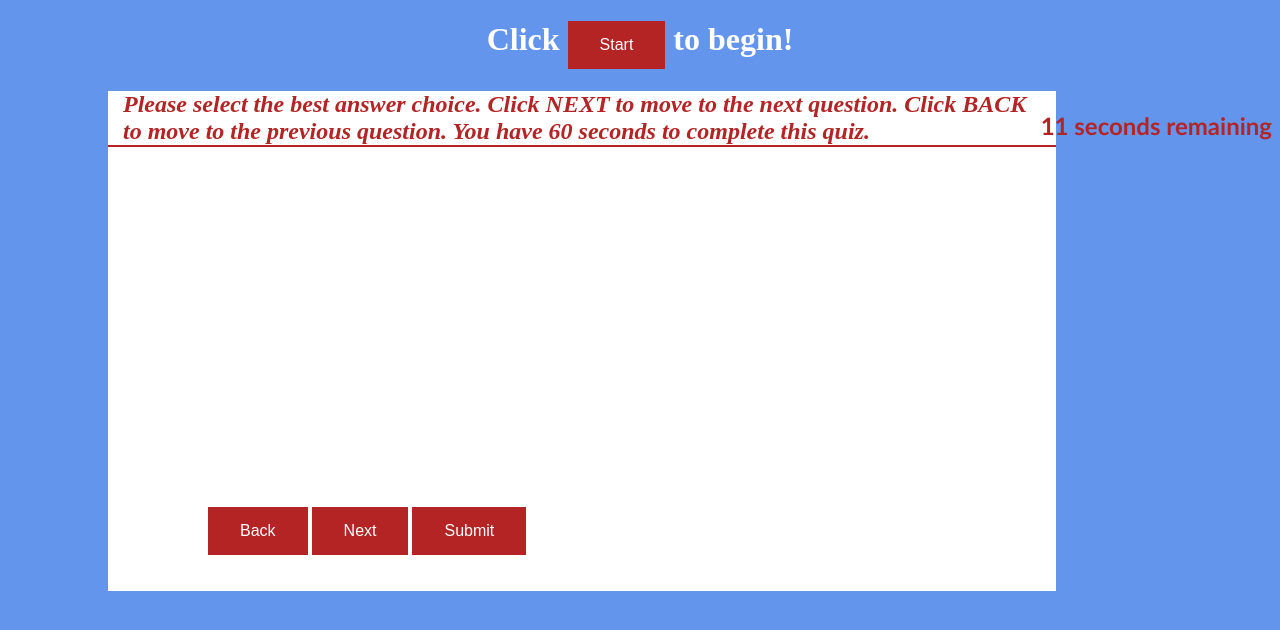
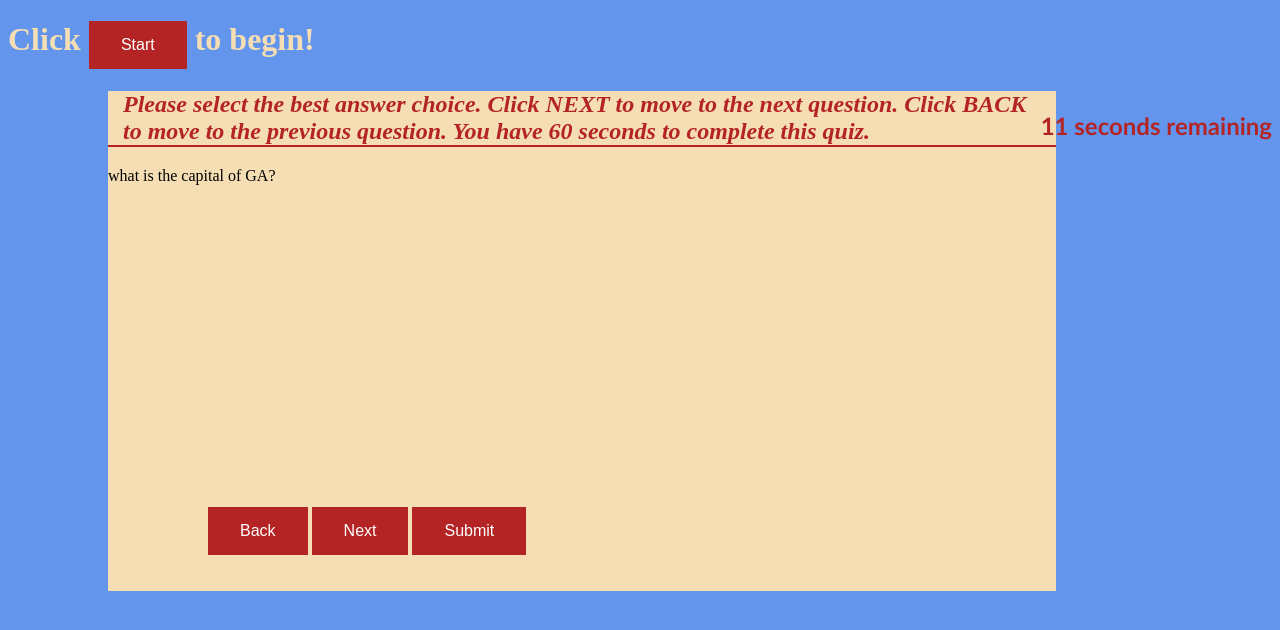
Before and after one commit to ryanjolley12/trivia-game, a plain HTML site: page index.html in a window 1280 px wide. Both pictures are taken after a click on the button "Start". Drawn offline with Linux system fonts and the light colour scheme.

Commit message:
major breakthrough on the nextbutton and startbutton

```diff
--- a/assets/js/script.js
+++ b/assets/js/script.js
@@ -1,44 +1,18 @@
 
-// var nextBtn = document.getElementById('next');
-// var backBtn = document.getElementById('back');
+var nextBtn = document.getElementById('next');
+var backBtn = document.getElementById('back');
+var div = document.getElementById('div');
 
 
-function quiz() {
-    [
-    {
-        question: "what is the capital of USA?", choices: ["ORL", "SEA", "DC", "ATL"], answer: 2
-    },
-
-    {
-        question: "what is the capital of GA?", choices: ["ORL", "SEA", "DC", "ATL"], answer: 3
-    },
-
-    {
-        question: "what's the best animal?", choices: ["dogs", "cats", "frogs", "hippos"], answer: 0
-    }
+var questions = [
+    { question: "what is the capital of USA?", choices: ["ORL", "SEA", "DC", "ATL"], answer: 2 },
+    { question: "what is the capital of GA?", choices: ["ORL", "SEA", "DC", "ATL"], answer: 3 },
+    { question: "What is a common household pet?", choices: ["dogs", "dragons", "horses", "hippos"], answer: 0 },
   ];
 
-    var container = document.getElementById('container');
+  var score = 0
+  var container = document.getElementById('container');
 
-        for (var i = 0; i < questions.length; i++)
-        {
-            var questionContainer = document.createElement('div');
-            questionContainer.textContent = questions[i].question;
-
-        var options = questions[i].choices;
-
-        for (var opt in options)
-        {
-             //create radiobutton
-            //append radiobutton to a div
-            var radioBtn = document.createElement('radio');
-            div.appendChild(radioBtn);
-
-        }
-      container.appendChild(questionContainer);
-        }
-        console.log(quiz);
-}
 
 var submitBtn = document.getElementById('submit');
 
@@ -49,6 +23,46 @@ function results() {
 var timerEl = document.getElementById('countdown');
 var mainEl = document.getElementById('main');
 var startBtn = document.getElementById('start');
+
+var nextBtn = document.getElementById('next');
+
+ nextBtn.onclick = pageTurning;
+ function pageTurning() {
+     console.log('next')
+
+
+
+
+    //  function increment() {
+    //     var x = -1;
+    //     x++
+    //      console.log(x);
+    //  }
+
+    //  increment()
+
+    //  for (var i = 0; i < questions.length; i++) {
+    //      console.log(i);
+
+    //          var questionContainer = document.createElement('div');
+    //          questionContainer.textContent = questions[i].question;
+
+    //      var options = questions[i].choices;
+
+    //      for (var opt in options)
+    //      {
+    //           //create radiobutton
+    //          //append radiobutton to a div
+    //          var radioBtn = document.createElement('radio');
+    //          div.appendChild(radioBtn);
+
+    //      }
+    //    container.appendChild(questionContainer);
+    //      }
+
+ }
+
+
 
 //Timer
 function countdown() {
@@ -76,7 +90,24 @@ function countdown() {
     }, 1000);
   }
 
-    startBtn.onclick = countdown;
+  function quizStart() {
+      countdown();
+
+      var questionContainer = document.createElement('div');
+      questionContainer.textContent = questions[1].question;
+
+      container.appendChild(questionContainer);
+
+
+  }
+
+  // do a  function like quizNext
+  // same as above but change index to 2
+  // nextBtn.onclick = quizNext
+
+
+
+    startBtn.onclick = quizStart;
 
     //score at the end
 
--- a/assets/styles.css
+++ b/assets/styles.css
@@ -3,8 +3,7 @@ body {
 }
 
 h1 {
-    color:white;
-    text-align: center;
+    color: wheat;
 }
 
 .buttons {
@@ -58,7 +57,7 @@ button:hover {
 #container {
     height: 500px;
     width: 75%;
-    background-color: white;
+    background-color:wheat;
     margin-left: 100px;
     margin-right: 100px;
 }
--- a/index.html
+++ b/index.html
@@ -20,14 +20,12 @@
     <div class="div" id="container">
         <h2 id="directions">Please select the best answer choice. Click NEXT to move to the next question. Click BACK to move to the previous question. You have 60 seconds to complete this quiz.</h2>
 
+        <div id="div">
+
         <div class="buttons">
-
-        <button id="back">Back</button>
-
-        <button id="next">Next</button>
-
-        <button id="submit">Submit</button>
-
+            <button id="back">Back</button>
+            <button id="next">Next</button>
+            <button id="submit">Submit</button>
         </div>
 
     </div>
```
